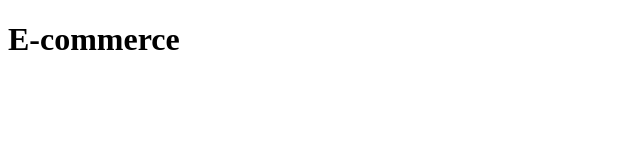
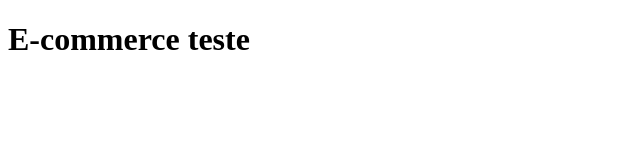
Before and after one commit to eleganceboutique/e-commerce, a React (Create React App) app: page / in a window 1280 px wide. Shown: the top 160 px of the page, without its empty margins (0-640 px from the left). Built offline with nearby package versions, Linux system fonts and the light colour scheme.

Commit message:
chore: mensagem de teste

```diff
--- a/src/App.js
+++ b/src/App.js
@@ -1,6 +1,6 @@
 function App() {
   return (
-    <h1>E-commerce</h1>
+    <h1>E-commerce teste</h1>
   );
 }
 
```
